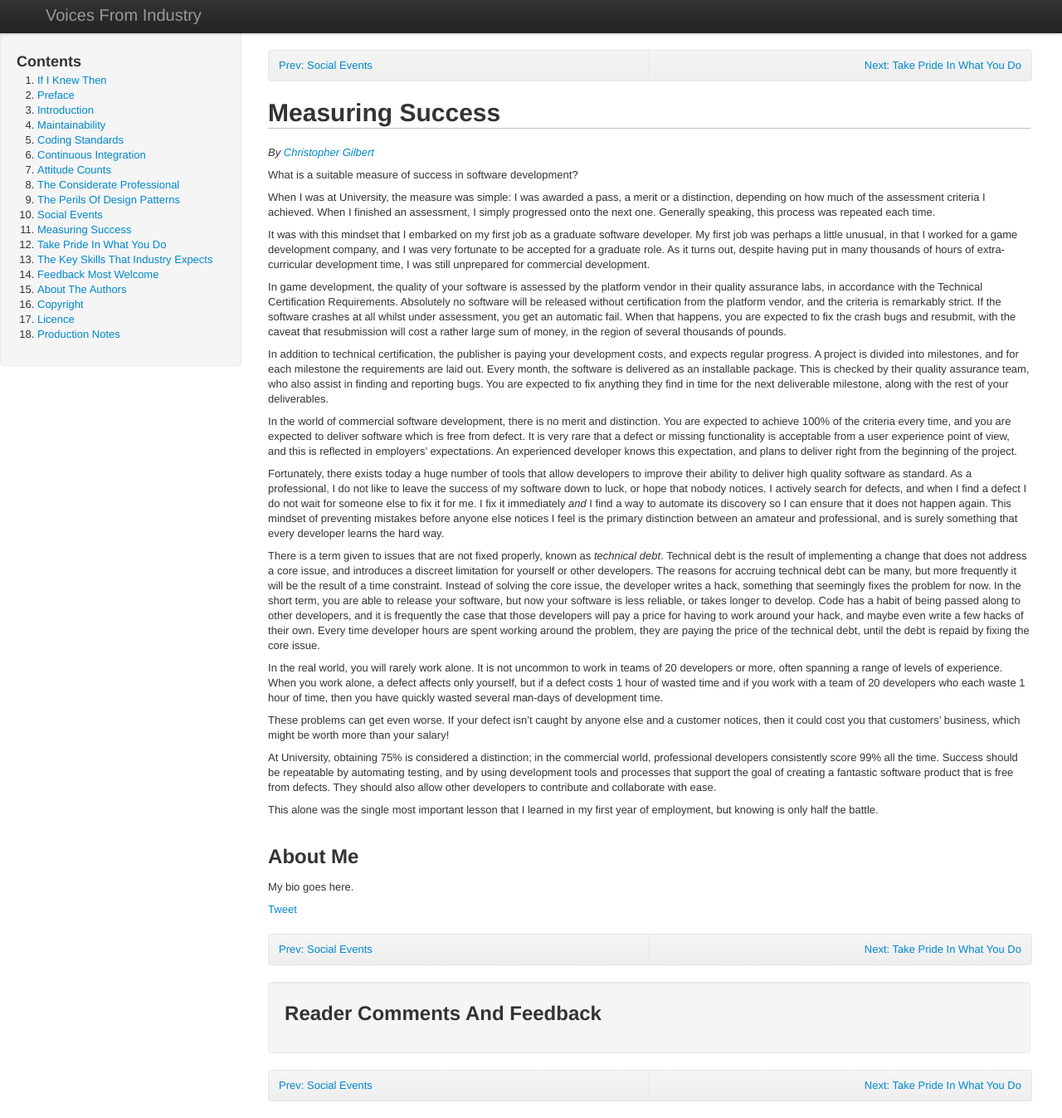
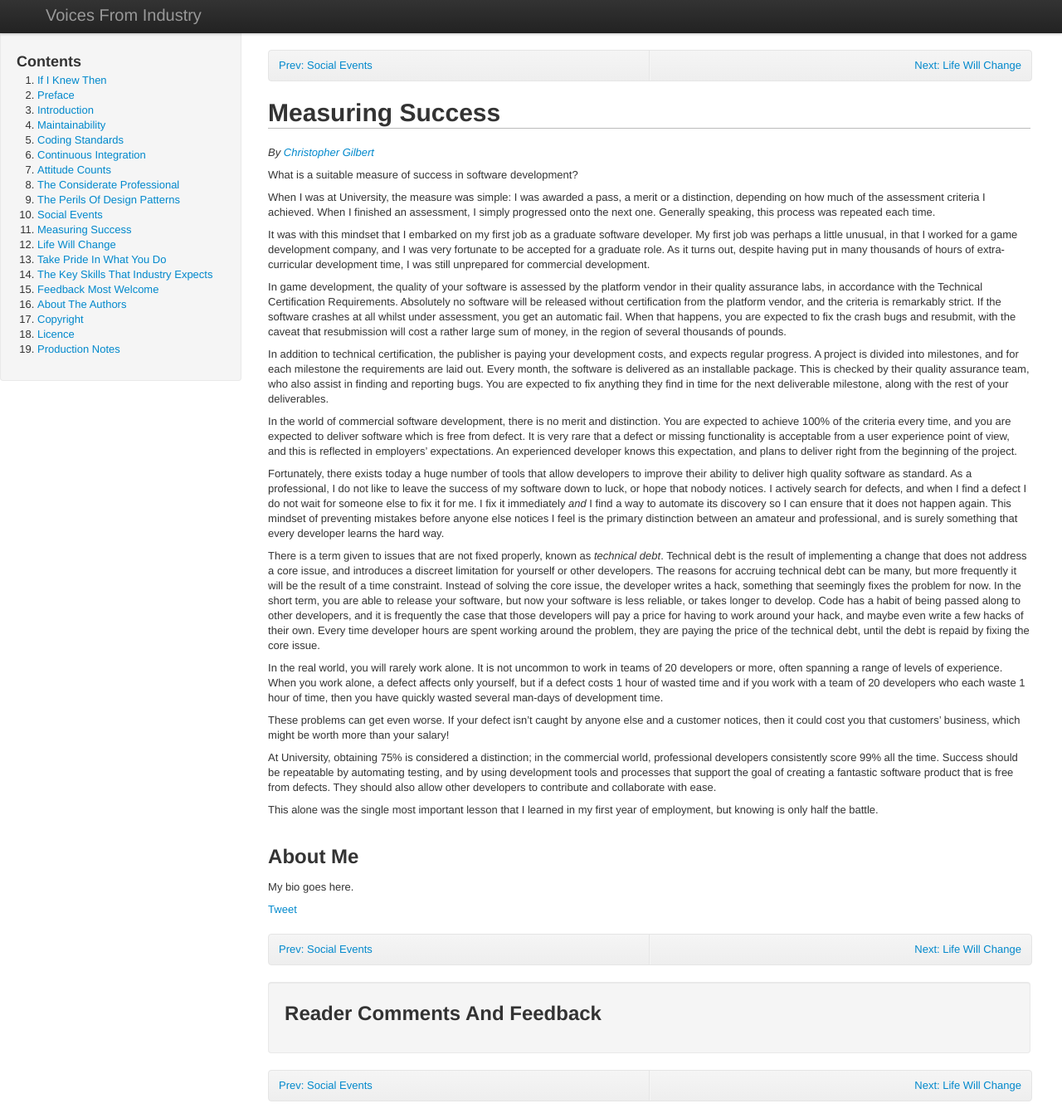
Before and after one commit to stuartherbert/if-i-knew-then, a Jekyll site: the page built from measuring-success.md, in a window 1280 px wide and 1347 px high. Shown: the whole window at 83% size. Built offline with Jekyll 4.4.1, drawn with Linux system fonts in a browser that asks for light colours; comment, search, counter and statistics services are not loaded.

Commit message:
Regenerated navigation

```diff
--- a/_includes/sidebar/sidebar.html
+++ b/_includes/sidebar/sidebar.html
@@ -10,6 +10,7 @@
 <li><a href="design-patterns.html">The Perils Of Design Patterns</a></li>
 <li><a href="social-events.html">Social Events</a></li>
 <li><a href="measuring-success.html">Measuring Success</a></li>
+<li><a href="life-will-change.html">Life Will Change</a></li>
 <li><a href="take-pride-in-what-you-do.html">Take Pride In What You Do</a></li>
 <li><a href="key-skills-for-industry.html">The Key Skills That Industry Expects</a></li>
 <li><a href="feedback.html">Feedback Most Welcome</a></li>
--- a/measuring-success.md
+++ b/measuring-success.md
@@ -2,7 +2,7 @@
 layout: book-chapter
 title: Measuring Success
 prev: '<a href="social-events.html">Prev: Social Events</a>'
-next: '<a href="take-pride-in-what-you-do.html">Next: Take Pride In What You Do</a>'
+next: '<a href="life-will-change.html">Next: Life Will Change</a>'
 ---
 
 # Measuring Success
```
Also changed, not shown: life-will-change.md (+3 -1 lines), take-pride-in-what-you-do.md (+1 -1 lines), the-considerate-professional.md (line endings or trailing spaces).
